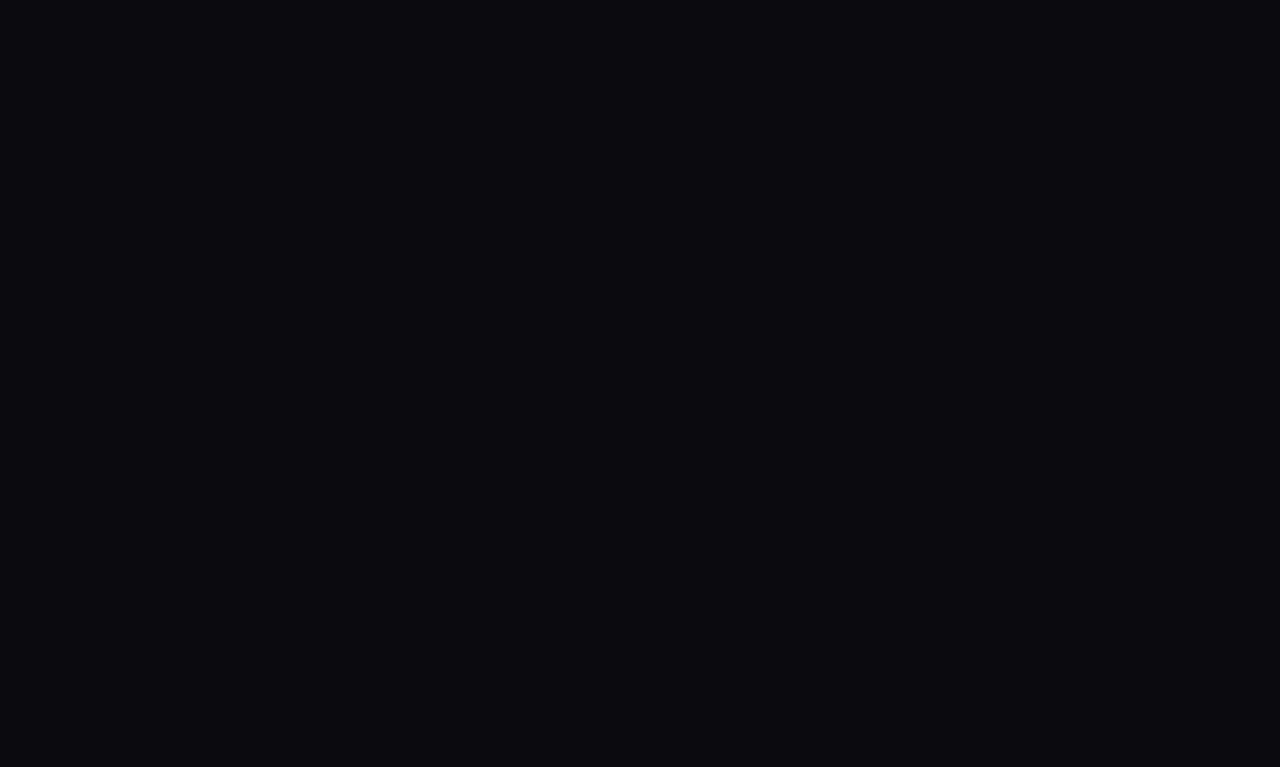
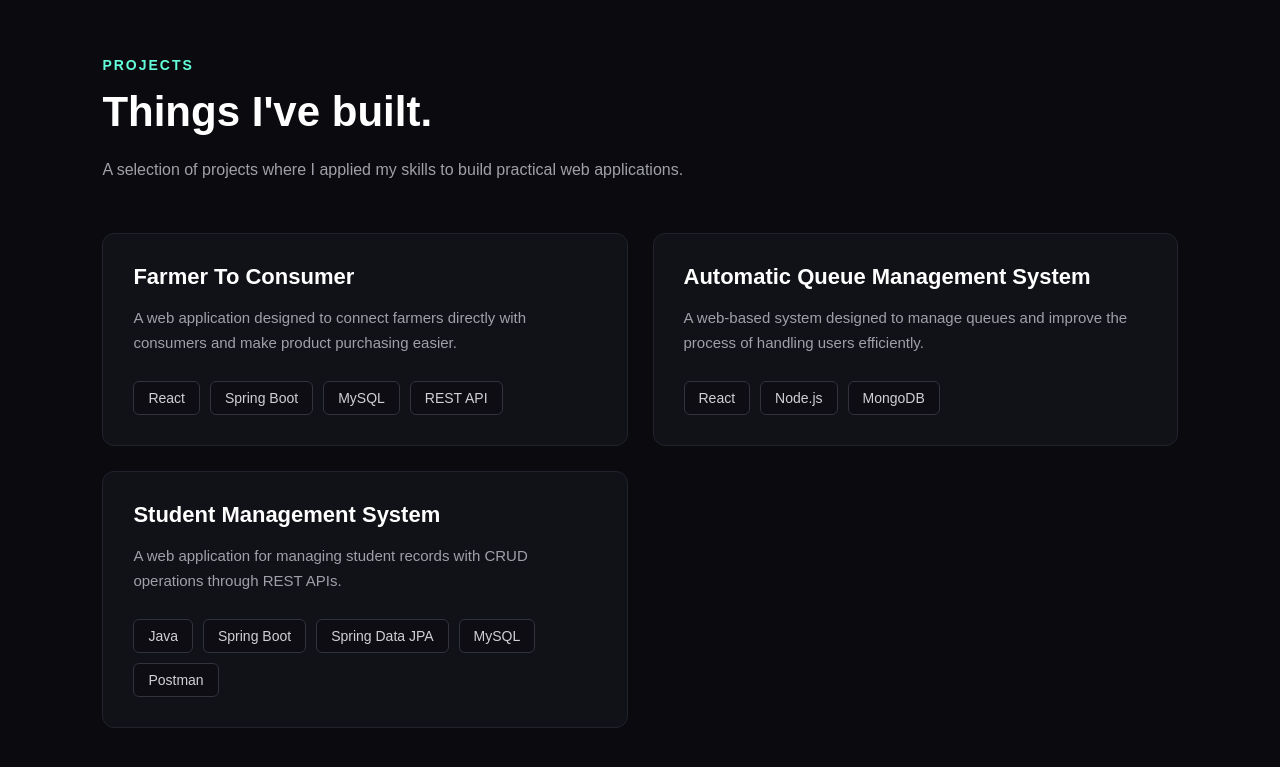
Before and after one commit to Ajayravichandran31/Ajay-portfolio, a React app in the folder frontend/: page / in a window 1280 px wide. Shown: the part 2334-3101 px from the top of the page. Before the commit the page ends 2291 px from the top, so only its background shows below. Built offline with nearby package versions, Linux system fonts and the light colour scheme; the HTML template or start-up script is replaced by a standard one.

Commit message:
Add projects section

```diff
--- a/frontend/src/App.css
+++ b/frontend/src/App.css
@@ -459,3 +459,104 @@ main {
     padding: 25px;
   }
 }
+/* =========================
+   Projects Section
+========================= */
+
+.projects-section {
+  padding: 100px 8%;
+  background: #0a0a0f;
+}
+
+.projects-container {
+  max-width: 1100px;
+  margin: 0 auto;
+}
+
+.projects-container h2 {
+  font-size: 42px;
+  margin-bottom: 20px;
+}
+
+.projects-intro {
+  color: #a0a0a8;
+  font-size: 16px;
+  line-height: 1.7;
+  max-width: 650px;
+  margin-bottom: 50px;
+}
+
+.projects-grid {
+  display: grid;
+  grid-template-columns: repeat(2, 1fr);
+  gap: 25px;
+}
+
+.project-card {
+  background: #111118;
+  border: 1px solid #22222c;
+  border-radius: 12px;
+  padding: 30px;
+  transition: 0.3s ease;
+}
+
+.project-card:hover {
+  transform: translateY(-5px);
+  border-color: #64ffda;
+}
+
+.project-card h3 {
+  font-size: 22px;
+  margin-bottom: 15px;
+}
+
+.project-card p {
+  color: #a0a0a8;
+  font-size: 15px;
+  line-height: 1.7;
+  margin-bottom: 25px;
+}
+
+.project-technologies {
+  display: flex;
+  flex-wrap: wrap;
+  gap: 10px;
+}
+
+.project-tag {
+  padding: 8px 14px;
+  border: 1px solid #33333d;
+  border-radius: 6px;
+  color: #d0d0d5;
+  font-size: 14px;
+  background: #0d0d13;
+  transition: 0.3s ease;
+}
+
+.project-tag:hover {
+  color: #64ffda;
+  border-color: #64ffda;
+}
+
+
+/* =========================
+   Projects Responsive
+========================= */
+
+@media (max-width: 768px) {
+  .projects-section {
+    padding: 80px 6%;
+  }
+
+  .projects-container h2 {
+    font-size: 32px;
+  }
+
+  .projects-grid {
+    grid-template-columns: 1fr;
+  }
+
+  .project-card {
+    padding: 25px;
+  }
+}
--- a/frontend/src/App.jsx
+++ b/frontend/src/App.jsx
@@ -1,6 +1,7 @@
 import Navbar from "./components/Navbar";
 import About from "./components/About";
 import Skills from "./components/Skills";
+import Projects from "./components/Projects";
 import "./App.css";
 
 function App() {
@@ -48,6 +49,7 @@ function App() {
 
         <About />
         <Skills />
+        <Projects />
 
       </main>
     </>
--- /dev/null
+++ b/frontend/src/components/Projects.jsx
@@ -0,0 +1,63 @@
+function Projects() {
+  const projects = [
+    {
+      title: "Farmer To Consumer",
+      description:
+        "A web application designed to connect farmers directly with consumers and make product purchasing easier.",
+      technologies: ["React", "Spring Boot", "MySQL", "REST API"],
+    },
+    {
+      title: "Automatic Queue Management System",
+      description:
+        "A web-based system designed to manage queues and improve the process of handling users efficiently.",
+      technologies: ["React", "Node.js", "MongoDB"],
+    },
+    {
+      title: "Student Management System",
+      description:
+        "A web application for managing student records with CRUD operations through REST APIs.",
+      technologies: ["Java", "Spring Boot", "Spring Data JPA", "MySQL", "Postman"],
+    },
+  ];
+
+  return (
+    <section id="projects" className="projects-section">
+      <div className="projects-container">
+
+        <p className="section-label">PROJECTS</p>
+
+        <h2>Things I've built.</h2>
+
+        <p className="projects-intro">
+          A selection of projects where I applied my skills to build
+          practical web applications.
+        </p>
+
+        <div className="projects-grid">
+
+          {projects.map((project) => (
+            <div className="project-card" key={project.title}>
+
+              <h3>{project.title}</h3>
+
+              <p>{project.description}</p>
+
+              <div className="project-technologies">
+                {project.technologies.map((technology) => (
+                  <span className="project-tag" key={technology}>
+                    {technology}
+                  </span>
+                ))}
+              </div>
+
+            </div>
+          ))}
+
+        </div>
+
+      </div>
+    </section>
+  );
+}
+
+export default Projects;
```
